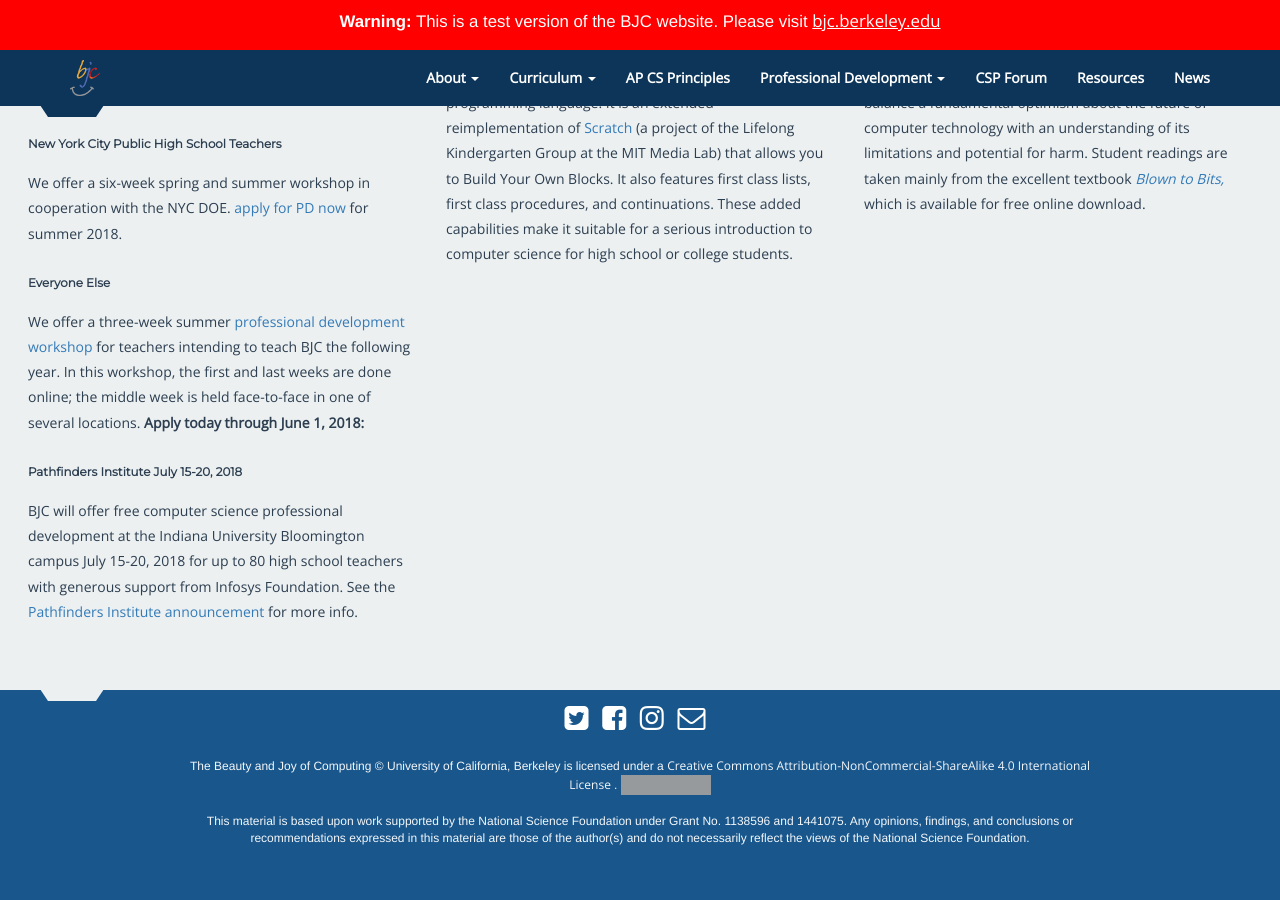
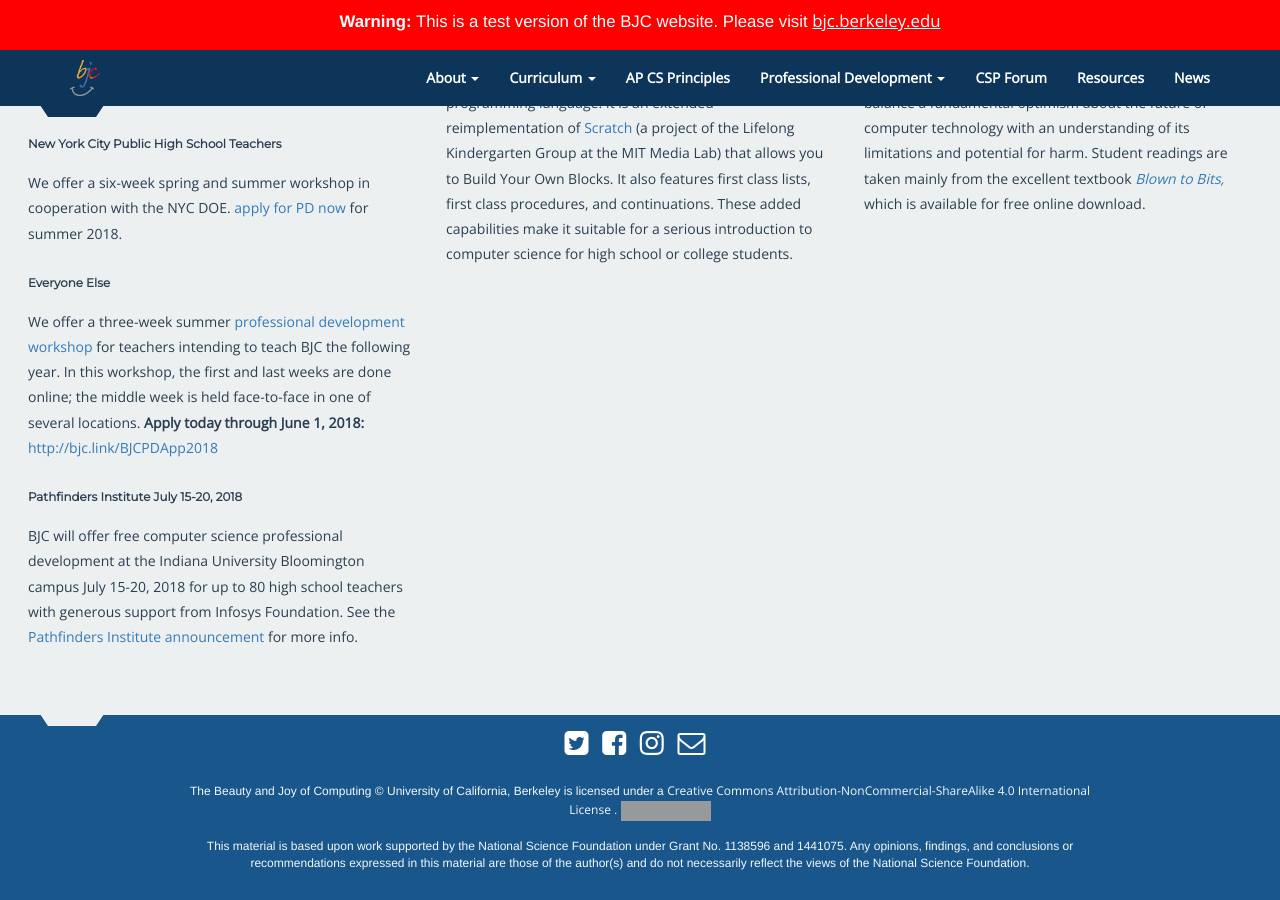
Before and after one commit to beautyjoy/beautyjoy.github.io, a Jekyll site: the page built from index.html, in a window 1280 px wide and 900 px high, scrolled down 1964 px. Built offline with Jekyll 4.4.1, drawn with Linux system fonts in a browser that asks for light colours; before the commit the page ends 2839 px from its top, so only the background shows below that; grey boxes are pictures that could not be loaded.

Commit message:
Fixed URL

```diff
--- a/_includes/front-page/left-panel.html
+++ b/_includes/front-page/left-panel.html
@@ -23,7 +23,7 @@
 
 <h4 class="small">Everyone Else</h4>
 <p>
-  We offer a three-week summer <a href="{{ site.baseurl }}/summer-pd">professional development workshop</a> for teachers intending to teach BJC the following year. In this workshop, the first and last weeks are done online; the middle week is held face-to-face in one of several locations. <strong>Apply today through June 1, 2018: <a href="http://bjc.link/BJCPDApp2018">{{ http://bjc.link/BJCPDApp2018 }}</a></strong>
+  We offer a three-week summer <a href="{{ site.baseurl }}/summer-pd">professional development workshop</a> for teachers intending to teach BJC the following year. In this workshop, the first and last weeks are done online; the middle week is held face-to-face in one of several locations. <strong>Apply today through June 1, 2018: <a href="http://bjc.link/BJCPDApp2018">http://bjc.link/BJCPDApp2018</a></strong>
 </p>
 
 <h4 class="small">Pathfinders Institute July 15-20, 2018</h4>
```
